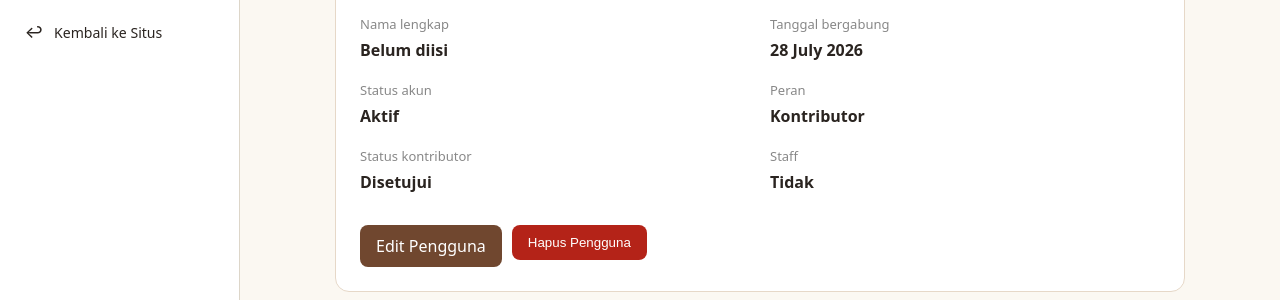
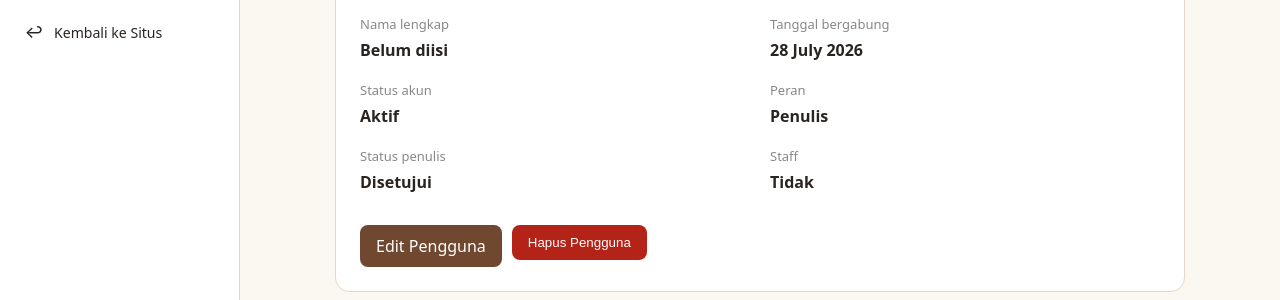
Before and after one commit to Encrypsy/pendigi-project, a Django app: page /accounts/kelola/user/1/ in a window 1280 px wide. Shown: the part 250-550 px from the top of the page. Run offline with Django 5.2, Linux system fonts and the light colour scheme; a user stored in the database is signed in; data comes from the database, SQL or seed files in the repository; data that the repository does not hold is empty.

Commit message:
ganti kontributor ke penulis di user list

```diff
--- a/accounts/templates/accounts/admin_user_detail.html
+++ b/accounts/templates/accounts/admin_user_detail.html
@@ -75,14 +75,14 @@
                     {% if user_obj.is_superuser %}
                         Admin
                     {% elif user_obj.status_kontributor == 'approved' %}
-                        Kontributor
+                        Penulis
                     {% else %}
                         Pembaca
                     {% endif %}
                 </strong>
             </div>
             <div>
-                <span>Status kontributor</span>
+                <span>Status penulis</span>
                 <strong>{{ user_obj.get_status_kontributor_display|default:"Belum mengajukan" }}</strong>
             </div>
             <div>
--- a/accounts/templates/accounts/admin_user_list.html
+++ b/accounts/templates/accounts/admin_user_list.html
@@ -174,7 +174,7 @@
                         {% if item.is_superuser %}
                             Admin
                         {% elif item.status_kontributor == 'approved' %}
-                            Kontributor
+                            Penulis
                         {% else %}
                             Pembaca
                         {% endif %}
```
